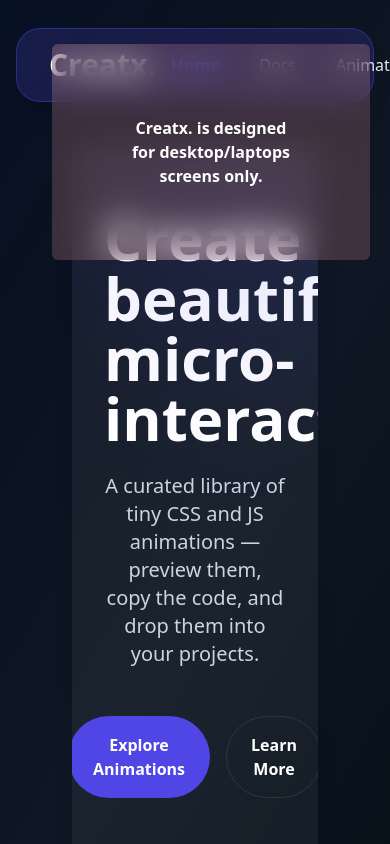
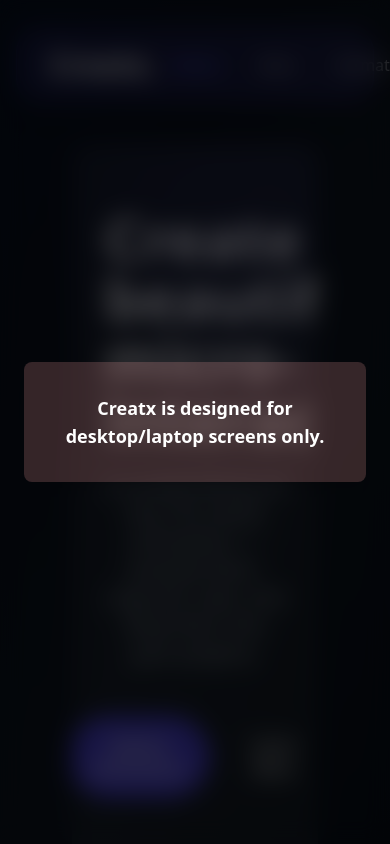
Before and after one commit to codeurge123/Creatx, a React (Vite) app: page / in a window 390 px wide. Shown: the top 844 px of the page. Built offline with nearby package versions, Linux system fonts and the light colour scheme.

Commit message:
mobile responsive

```diff
--- a/src/App.jsx
+++ b/src/App.jsx
@@ -902,9 +902,14 @@ function App() {
       <div className="w-full min-h-screen text-white flex flex-col">
         <NavbarController />
 
-        <div className='sm:hidden m-5 bg-red-300/20 backdrop-blur-lg p-8 text-center rounded-md fixed top-6  z-50 '>
-          <p className="font-semibold m-10">Creatx. is designed for desktop/laptops screens only.</p>
+        <div className="sm:hidden fixed inset-0 z-50 flex items-center justify-center bg-black/70 backdrop-blur-md">
+          <div className="bg-red-300/20 p-8 mx-6 text-center rounded-lg shadow-lg">
+            <p className="font-semibold text-lg text-white">
+              Creatx is designed for desktop/laptop screens only.
+            </p>
+          </div>
         </div>
+
 
         <main className="site-main max-w-6xl mx-auto pt-28 pb-8 px-4 flex-1 w-full">
           <Routes>
```
